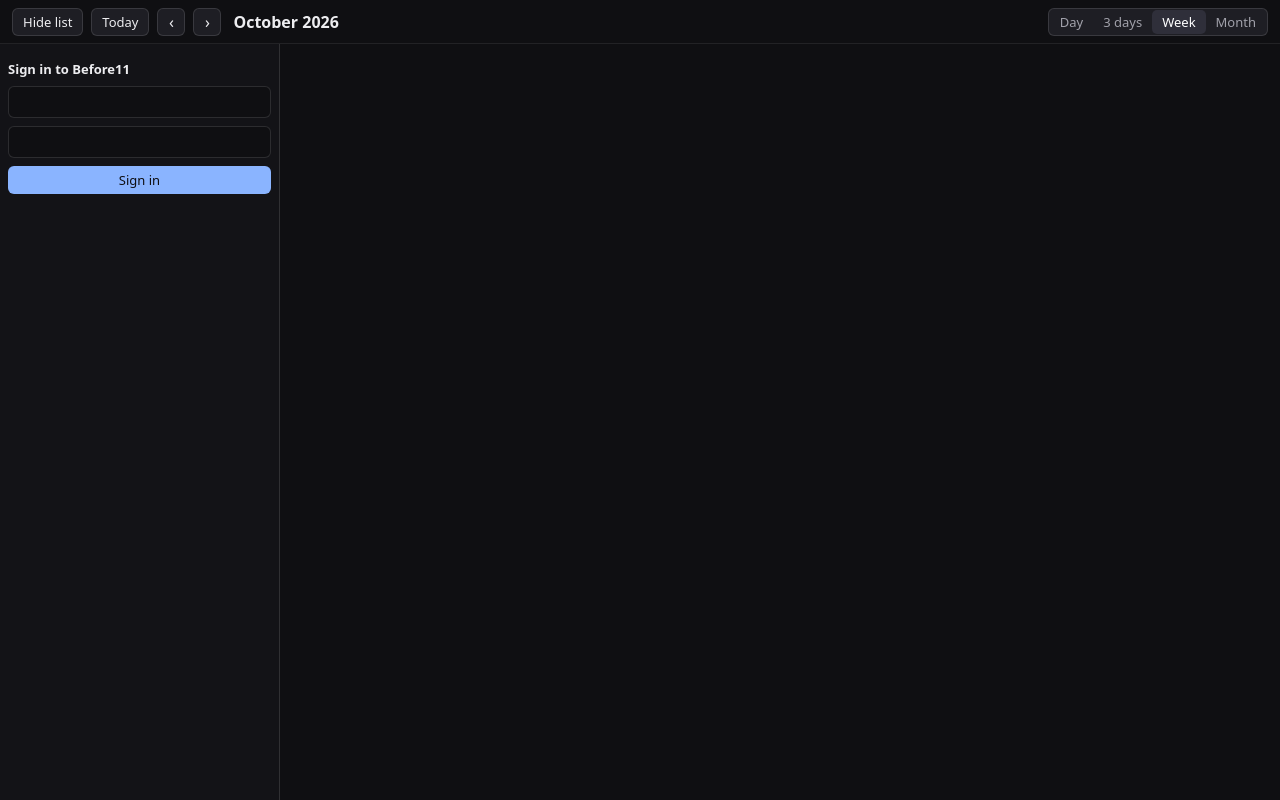
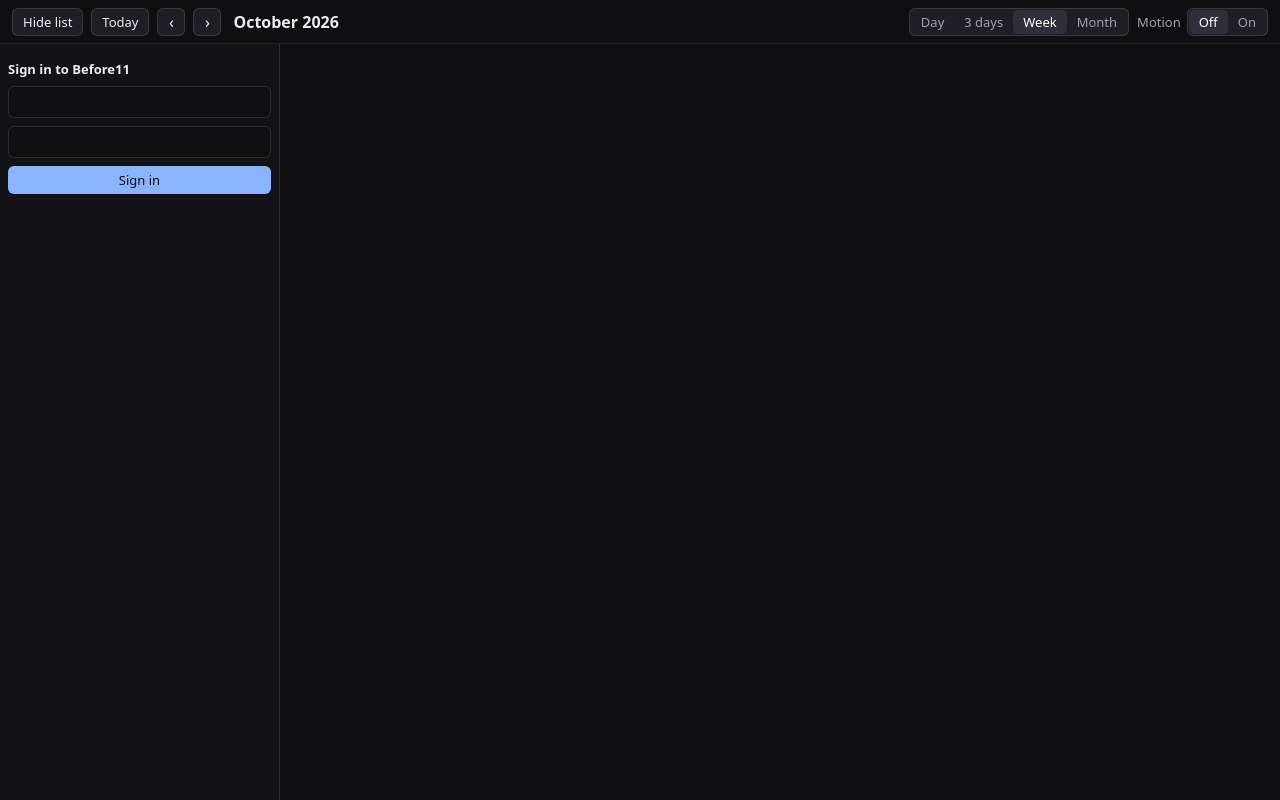
Before and after one commit to purple-spider513/Before11, a React (Vite) app: page / in a window 1280 px wide. Built offline with nearby package versions, Linux system fonts and the light colour scheme.

Commit message:
Put the Motion switch in the header after the view control.

```diff
--- a/src/ui/Header.module.css
+++ b/src/ui/Header.module.css
@@ -37,12 +37,56 @@
 .spacer { flex: 1; min-width: 8px; }
 
 .views {
+  position: relative;
   flex: none;
 }
 
 .header .views button {
+  position: relative;
+  z-index: 1;
   flex: none;
   white-space: nowrap;
+}
+
+.thumb {
+  display: none;
+}
+
+:global(html[data-motion='on']) .thumb {
+  display: block;
+  position: absolute;
+  top: 0;
+  left: 0;
+  border-radius: 5px;
+  background: var(--bg-control-active);
+  pointer-events: none;
+  transition: transform 160ms var(--ease-enter);
+}
+
+:global(html[data-motion='on']) .views button[aria-pressed='true'] {
+  background: transparent;
+}
+
+.motion {
+  display: flex;
+  align-items: center;
+  gap: 6px;
+  flex: none;
+}
+
+.motion span {
+  font-size: 13px;
+  line-height: 18px;
+  font-weight: 500;
+  color: var(--text-2);
+}
+
+.motion button:disabled {
+  color: var(--text-3);
+}
+
+.motion button[aria-pressed='true']:disabled {
+  color: var(--text-2);
 }
 
 .overdue { color: var(--overdue); }
--- a/src/ui/Header.tsx
+++ b/src/ui/Header.tsx
@@ -1,8 +1,9 @@
-import { useEffect } from 'react'
+import { useEffect, useLayoutEffect, useRef, useState } from 'react'
 import { groupUnfinished } from '../model/list.ts'
 import { headerLabel, stepWord } from '../model/range.ts'
 import { closeCourses, goToday, setView, stepRange, toggleCourses, toggleList } from '../store/actions.ts'
 import { useStore } from '../store/store.ts'
+import { setMotion, useMotion } from './motion.ts'
 import { hideTooltip, showTooltip } from './Tooltip.tsx'
 import { StatusSlot } from './StatusSlot.tsx'
 import { CoursesMenu } from './list/CoursesMenu.tsx'
@@ -35,6 +36,28 @@ export function Header() {
   const overdue = groups.overdue.length
   const word = stepWord(view)
   const label = headerLabel(view, anchor)
+  const motion = useMotion()
+  const viewsRef = useRef<HTMLDivElement>(null)
+  const viewButtons = useRef<Array<HTMLButtonElement | null>>([])
+  const viewIndex = Math.max(0, VIEWS.findIndex((item) => item.id === view))
+  const [thumb, setThumb] = useState({ x: 0, y: 0, w: 0, h: 0 })
+
+  useLayoutEffect(() => {
+    if (!motion.on) return
+    const group = viewsRef.current
+    const button = viewButtons.current[viewIndex]
+    if (!group || !button) return
+    const measure = () => {
+      const next = { x: button.offsetLeft, y: button.offsetTop, w: button.offsetWidth, h: button.offsetHeight }
+      setThumb((current) =>
+        current.x === next.x && current.y === next.y && current.w === next.w && current.h === next.h ? current : next,
+      )
+    }
+    measure()
+    const observer = new ResizeObserver(measure)
+    observer.observe(group)
+    return () => observer.disconnect()
+  }, [motion.on, viewIndex])
 
   useEffect(() => {
     if (!user && coursesOpen) closeCourses()
@@ -96,13 +119,37 @@ export function Header() {
       <div className={`${styles.range} nums`}>{label}</div>
       <div className={styles.spacer} />
       <StatusSlot />
-      <div className={`seg ${styles.views}`} role="group" aria-label="View">
-        {VIEWS.map((item) => (
-          <button key={item.id} type="button" aria-pressed={view === item.id} onClick={() => setView(item.id)}>
+      <div ref={viewsRef} className={`seg ${styles.views}`} role="group" aria-label="View">
+        <span
+          className={styles.thumb}
+          aria-hidden="true"
+          style={{ width: thumb.w, height: thumb.h, transform: `translate(${thumb.x}px, ${thumb.y}px)` }}
+        />
+        {VIEWS.map((item, index) => (
+          <button
+            key={item.id}
+            ref={(el) => {
+              viewButtons.current[index] = el
+            }}
+            type="button"
+            aria-pressed={view === item.id}
+            onClick={() => setView(item.id)}
+          >
             {item.label}
           </button>
         ))}
       </div>
+      <div className={styles.motion}>
+        <span id="b11-motion-label">Motion</span>
+        <div className="seg" role="group" aria-labelledby="b11-motion-label">
+          <button type="button" aria-pressed={!motion.stored} disabled={motion.reduced} onClick={() => setMotion(false)}>
+            Off
+          </button>
+          <button type="button" aria-pressed={motion.stored} disabled={motion.reduced} onClick={() => setMotion(true)}>
+            On
+          </button>
+        </div>
+      </div>
     </header>
   )
 }
```
